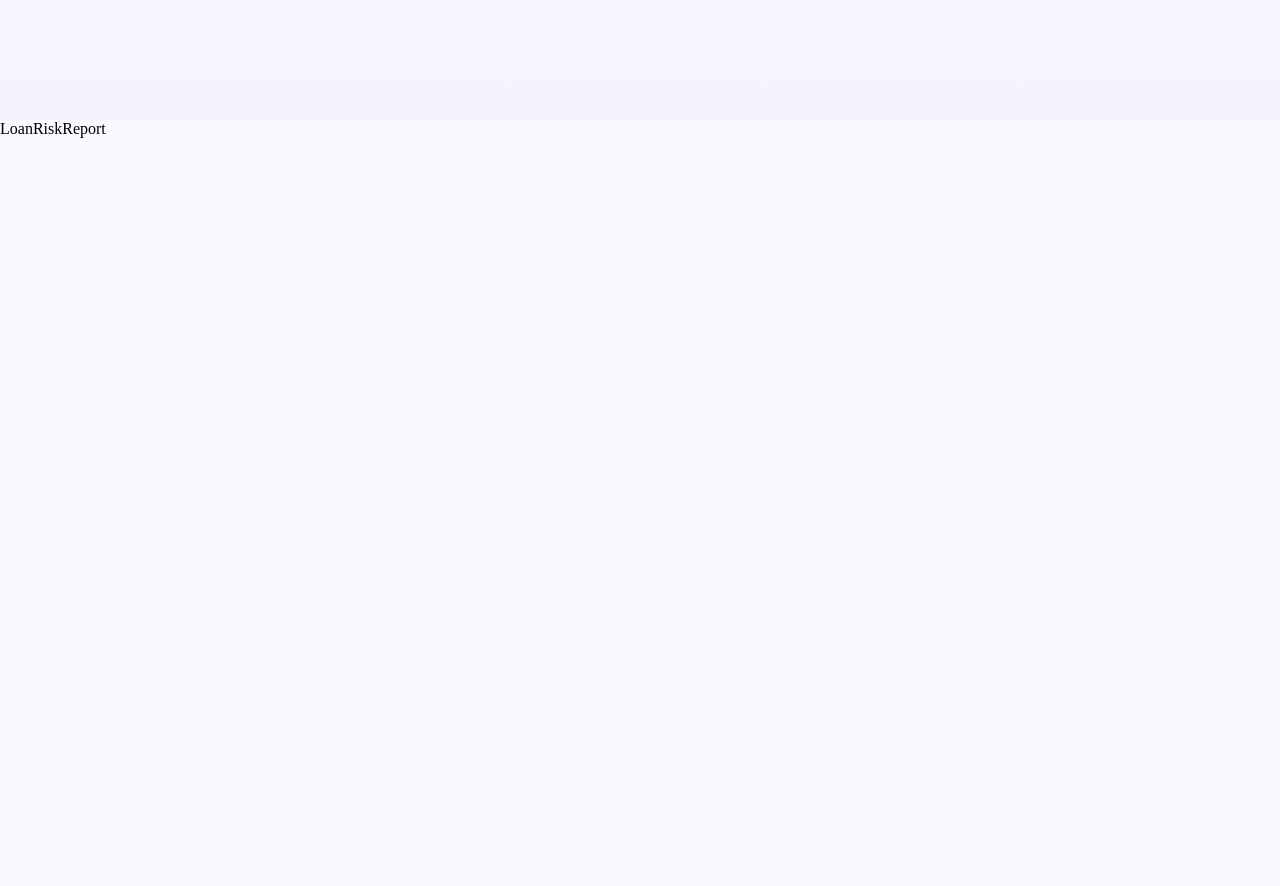
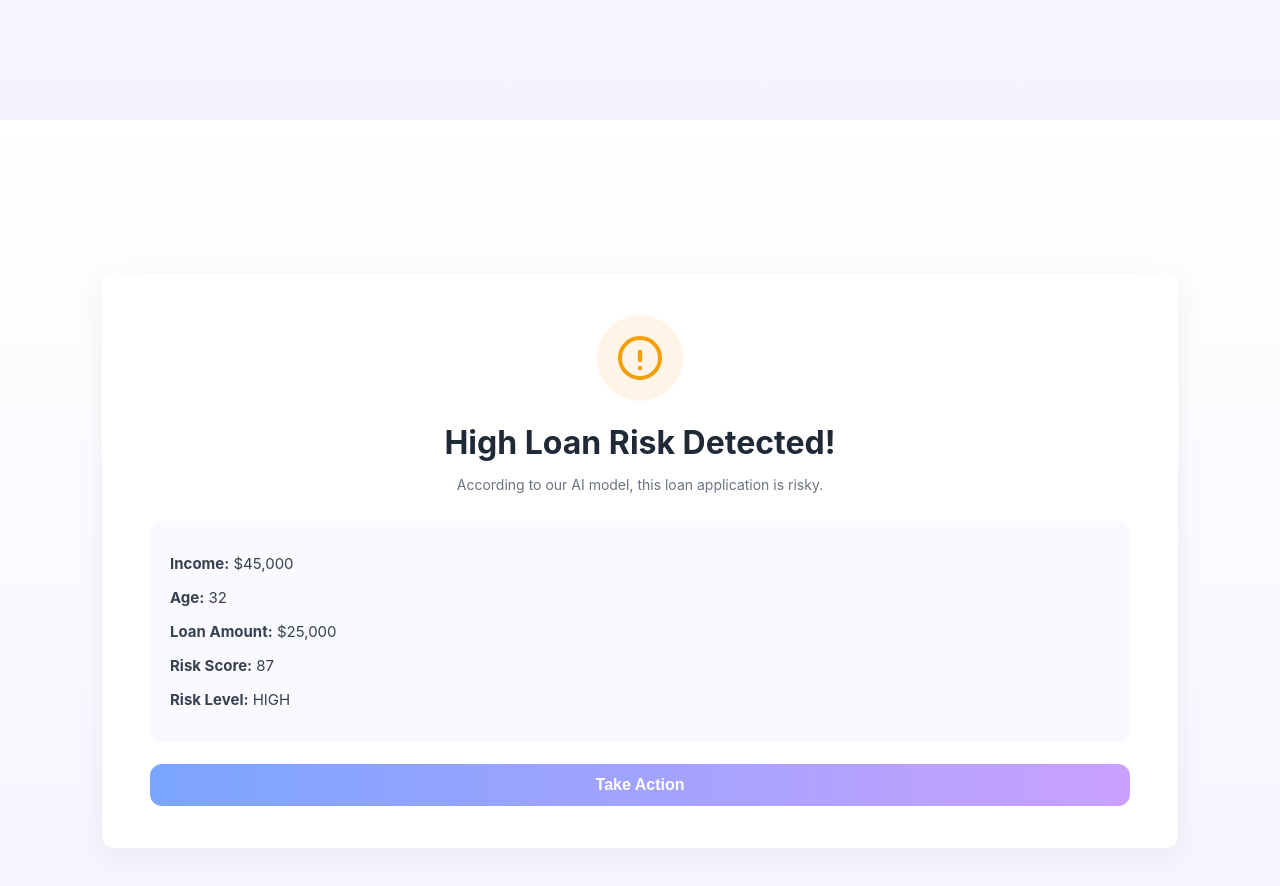
Before and after one commit to chendrayasaravanan07-alt/KYC-Application, a React (Vite) app in the folder client/: page / in a window 1280 px wide. Shown: the part 5860-6746 px from the top of the page. Before the commit the page ends 5998 px from the top, so only its background shows below. Built offline with nearby package versions, Linux system fonts and the light colour scheme; no server answers.

Commit message:
Refactor LoanRiskReport component structure

```diff
--- a/client/src/pages/LoanRiskReport.jsx
+++ b/client/src/pages/LoanRiskReport.jsx
@@ -1,9 +1,134 @@
-import React from 'react'
+import React from "react";
 
-function LoanRiskReport() {
+export default function LoanRiskReport() {
+  // Sample high-risk data
+  const riskData = {
+    income: "$45,000",
+    age: 32,
+    loan_amount: "$25,000",
+    risk_score: 87,
+    risk_level: "HIGH",
+  };
+
+  // ----------------- STYLES -----------------
+  const pageStyle = {
+    minHeight: "100vh",
+    background: "linear-gradient(180deg, #ffffff 0%, #fbfbff 40%, #f6f2ff 100%)",
+    display: "flex",
+    justifyContent: "center",
+    alignItems: "center",
+    padding: "40px 60px",
+    fontFamily: "Inter, Roboto, Arial, sans-serif",
+    color: "#1f2937",
+  };
+
+  const cardStyle = {
+    maxWidth: "980px",
+    width: "100%",
+    background: "#ffffff",
+    borderRadius: "12px",
+    padding: "42px 48px",
+    boxShadow: "0 6px 30px rgba(18, 24, 40, 0.06)",
+    textAlign: "center",
+  };
+
+  const title = {
+    fontSize: "32px",
+    fontWeight: 700,
+    marginBottom: "8px",
+  };
+
+  const subtitle = {
+    color: "#6b7280",
+    fontSize: "14px",
+    marginBottom: "28px",
+  };
+
+  const warningIcon = {
+    width: "86px",
+    height: "86px",
+    borderRadius: "50%",
+    background: "#fff4e5",
+    display: "flex",
+    justifyContent: "center",
+    alignItems: "center",
+    margin: "0 auto 22px",
+  };
+
+  const box = {
+    textAlign: "left",
+    background: "#f9f9ff",
+    padding: "18px 20px",
+    borderRadius: "12px",
+    marginBottom: "22px",
+    fontSize: "15px",
+    color: "#374151",
+  };
+
+  const button = {
+    display: "block",
+    width: "100%",
+    padding: "12px 28px",
+    fontSize: "16px",
+    borderRadius: "12px",
+    border: "none",
+    fontWeight: 600,
+    color: "white",
+    cursor: "pointer",
+    background: "linear-gradient(90deg,#7aa5ff 0%, #caa0ff 100%)",
+    marginTop: "16px",
+  };
+
+  if (riskData.risk_level !== "HIGH") {
+    return (
+      <div style={pageStyle}>
+        <div style={cardStyle}>
+          <h1 style={title}>Loan Risk is Low</h1>
+          <p style={subtitle}>This application can be processed normally.</p>
+        </div>
+      </div>
+    );
+  }
+
   return (
-    <div>LoanRiskReport</div>
-  )
+    <div style={pageStyle}>
+      <div style={cardStyle}>
+        <div style={warningIcon}>
+          {/* Exclamation icon */}
+          <svg width="48" height="48" viewBox="0 0 24 24" fill="none">
+            <path
+              d="M12 9v4"
+              stroke="#f59e0b"
+              strokeWidth="2.2"
+              strokeLinecap="round"
+              strokeLinejoin="round"
+            />
+            <path
+              d="M12 17h.01"
+              stroke="#f59e0b"
+              strokeWidth="2.2"
+              strokeLinecap="round"
+              strokeLinejoin="round"
+            />
+            <circle cx="12" cy="12" r="10" stroke="#f59e0b" strokeWidth="2"/>
+          </svg>
+        </div>
+
+        <h1 style={title}>High Loan Risk Detected!</h1>
+        <p style={subtitle}>According to our AI model, this loan application is risky.</p>
+
+        <div style={box}>
+          <p><strong>Income:</strong> {riskData.income}</p>
+          <p><strong>Age:</strong> {riskData.age}</p>
+          <p><strong>Loan Amount:</strong> {riskData.loan_amount}</p>
+          <p><strong>Risk Score:</strong> {riskData.risk_score}</p>
+          <p><strong>Risk Level:</strong> {riskData.risk_level}</p>
+        </div>
+
+        <button style={button} onClick={() => alert("Please review the application carefully")}>
+          Take Action
+        </button>
+      </div>
+    </div>
+  );
 }
-
-export default LoanRiskReport
```
